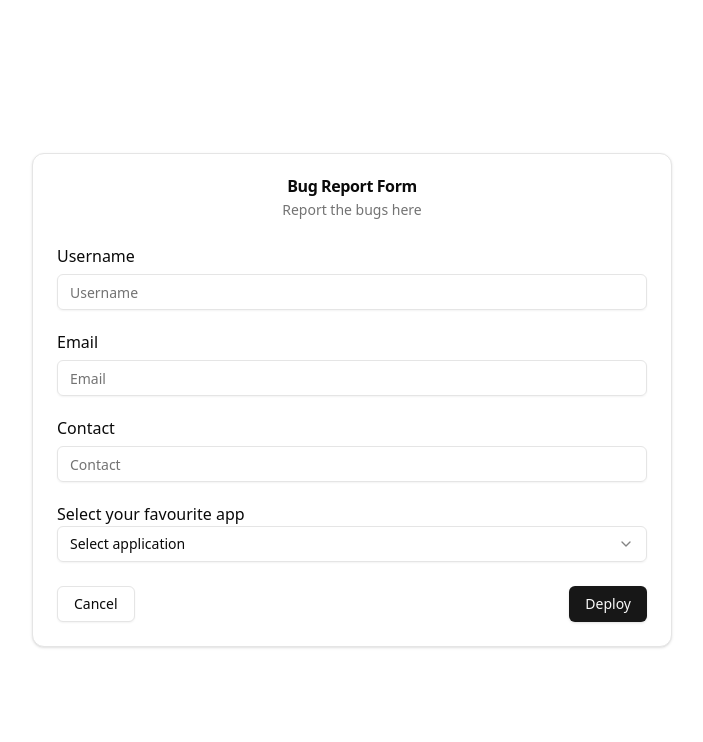
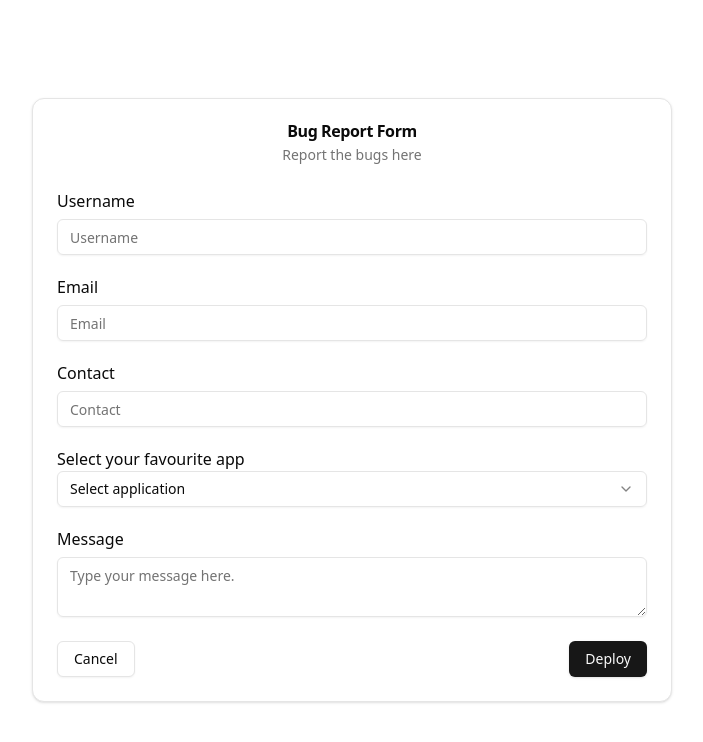
Before and after one commit to SamikshyaChhetri/Bug_Report_form, a React (Vite) app: page / in a window 1280 px wide. Shown: the top 742 px of the page, without its empty margins (288-991 px from the left). Built offline with nearby package versions, Linux system fonts and the light colour scheme.

Commit message:
textarea for msg using shadcn

```diff
--- a/src/Form.tsx
+++ b/src/Form.tsx
@@ -63,6 +63,10 @@ const Form = () => {
                 </SelectContent>
               </Select>
             </div>
+            <div className="grid w-full  items-center gap-1.5">
+              <label htmlFor="msg">Message</label>
+              <Textarea placeholder="Type your message here." />
+            </div>
           </div>
         </CardContent>
         <CardFooter className="flex justify-between">
```
